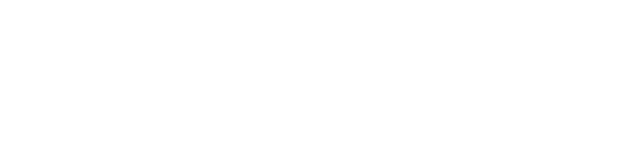
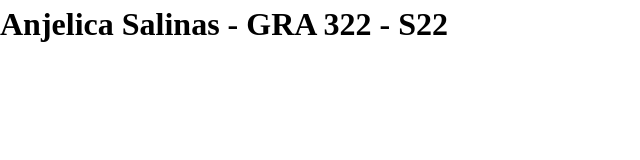
Before and after one commit to anjelica-salinas/gra322-s22, a plain HTML site: page index.html in a window 1280 px wide. Shown: the whole page, without its empty margins (0-640 px from the left). Drawn offline with Linux system fonts and the light colour scheme.

Commit message:
Add Page title

```diff
--- a/index.html
+++ b/index.html
@@ -4,7 +4,7 @@
 <head>
   <meta charset="utf-8">
 
-  <title></title>
+  <title>Anjelica Salinas - GRA 322 - S22</title>
 
   <meta name="viewport" content="width=device-width, initial-scale=1">
 
@@ -16,6 +16,7 @@
 
 <body>
   <!-- Add your content here -->
+  <h1>Anjelica Salinas - GRA 322 - S22</h1>
 
   <!-- Load Scripts -->
   <script src="js/scripts.js"></script>
```
